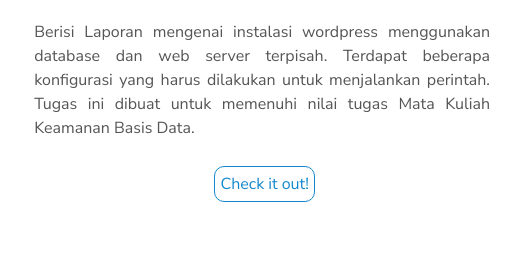
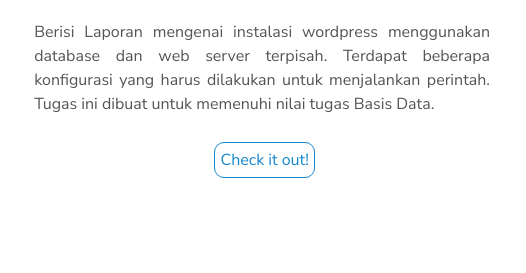
Before and after one commit to nisrinamptr/nisrinamptr.github.io, a plain HTML site: page index.html in a window 1280 px wide. Shown: the part 1098-1371 px from the top of the page, 625-1151 px from the left. Drawn offline with nearby package versions, Linux system fonts and the light colour scheme.

Commit message:
Update index.html

```diff
--- a/index.html
+++ b/index.html
@@ -86,8 +86,7 @@
           <img height="32" width="32" src="https://unpkg.com/simple-icons@3.4.0/icons/github.svg" />
           <p style="text-align: justify">
             Berisi Laporan mengenai instalasi wordpress menggunakan database dan web server terpisah. Terdapat beberapa
-            konfigurasi yang harus dilakukan untuk menjalankan perintah. Tugas ini dibuat untuk memenuhi nilai tugas
-            Mata Kuliah Keamanan Basis Data.
+            konfigurasi yang harus dilakukan untuk menjalankan perintah. Tugas ini dibuat untuk memenuhi nilai tugas Basis Data.
           </p>
           <a class="project-link" target="_blank" href="./assets/Tugas1_4332101006_NisrinaAmeliaPutri.pdf"
             >Check it out!</a
```
